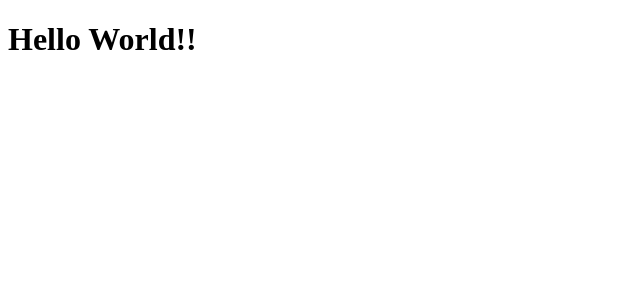
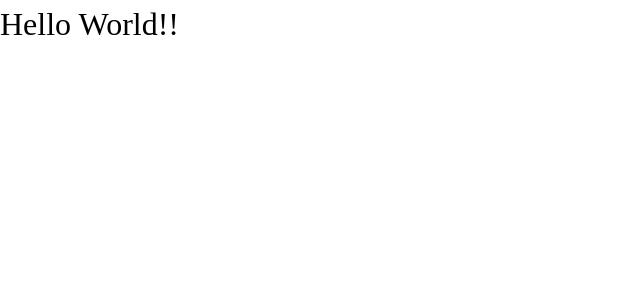
Before and after one commit to advide2001/kudos-app, a React (Vite) app: page / in a window 1280 px wide. Shown: the top 300 px of the page, without its empty margins (0-640 px from the left). Built offline with nearby package versions, Linux system fonts and the light colour scheme.

Commit message:
Added CSS reset

```diff
--- a/src/index.css
+++ b/src/index.css
@@ -0,0 +1,92 @@
+/*
+  Josh Commeu's CSS reset: https://www.joshwcomeau.com/css/custom-css-reset/
+*/
+
+/*
+  1. Use a more-intuitive box-sizing model.
+*/
+*,
+*::before,
+*::after {
+  box-sizing: border-box;
+}
+/*
+  2. Remove default margin
+*/
+* {
+  margin: 0;
+}
+/*
+  3. Allow percentage-based heights in the application
+*/
+html,
+body {
+  line-height: 1.5;
+  height: 100%;
+}
+/*
+  Typographic tweaks!
+  4. Add accessible line-height
+  5. Improve text rendering
+*/
+body {
+  line-height: 1.5;
+  -webkit-font-smoothing: antialiased;
+}
+/*
+  6. Improve media defaults
+*/
+img,
+picture,
+video,
+canvas,
+svg {
+  display: block;
+  max-width: 100%;
+}
+/*
+  7. Remove built-in form typography styles
+*/
+input,
+button,
+textarea,
+select {
+  font: inherit;
+}
+/*
+  8. Avoid text overflows
+*/
+p,
+h1,
+h2,
+h3,
+h4,
+h5,
+h6 {
+  font-weight: 400;
+  overflow-wrap: break-word;
+}
+
+/*
+  9. Remove animations for people who've turned them off
+*/
+@media (prefers-reduced-motion: reduce) {
+  *,
+  *::before,
+  *::after {
+    animation-duration: 0.01ms !important;
+    animation-iteration-count: 1 !important;
+    transition-duration: 0.01ms !important;
+    scroll-behavior: auto !important;
+  }
+}
+
+/*
+  10. Reset all lists with a class
+*/
+ul[class],
+ol[class] {
+  list-style: none;
+  margin: 0;
+  padding: 0;
+}
```
